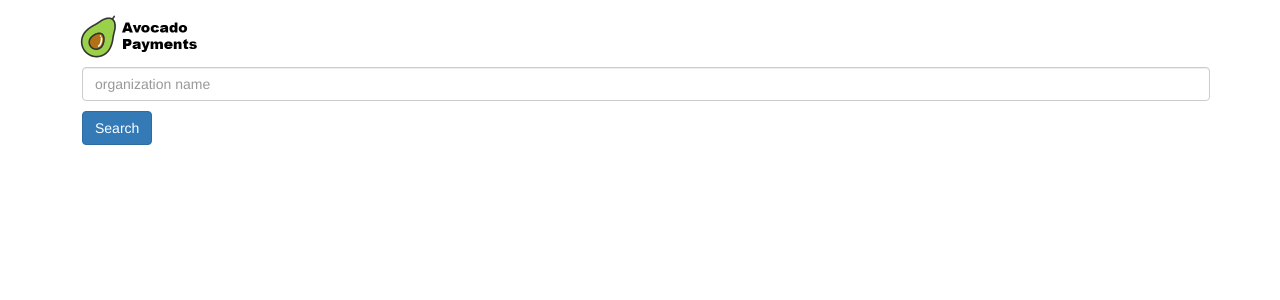
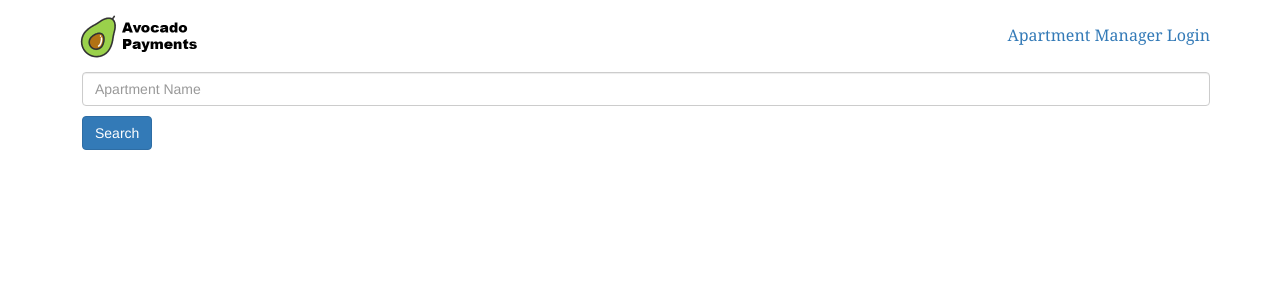
Before and after one commit to TheJegan/payment-ui, an Angular app: page /organization/search in a window 1280 px wide. Shown: the top 300 px of the page. Built offline with nearby package versions, Linux system fonts and the light colour scheme.

Commit message:
more demo friendly

```diff
--- a/src/app/app-navigation/app-navigation.component.css
+++ b/src/app/app-navigation/app-navigation.component.css
@@ -0,0 +1,28 @@
+
+
+.__row
+{
+    width:100%;
+    padding-bottom: 65px;
+}
+
+.__left {
+	font-size: 11.5pt;
+	font-family: Georgia;
+	display: inline;
+    float:left;
+}
+.__right {
+	margin: 0.5em 0 0.5em 0;
+	padding: 0.5em 0 0.5em 10px;
+	font-size: 12pt;
+	font-family: Georgia;
+	color: white;
+	-moz-border-radius: 5px;
+	border-radius: 5px;
+	-webkit-border-radius: 5px;
+	display: inline;
+  float:right;
+  margin-top: 16px;
+
+}
--- a/src/app/app-navigation/app-navigation.component.html
+++ b/src/app/app-navigation/app-navigation.component.html
@@ -1,5 +1,27 @@
-<div>
+<!-- <div>
   <a href="/">
     <img src="assets/WebsiteLogo.png" style="width:150px;padding-top: 10px;">
   </a>
+</div> -->
+
+<!-- <div class="row">
+  <div class="col-md-6">
+    <a href="/">
+    <img src="assets/WebsiteLogo.png" style="width:150px;padding-top: 10px;">
+   </a>
+  </div>
+  <div class="col-md-6">
+    <a href="organization/search"> Apartment Manager Login </a>
+  </div>
+</div> -->
+
+<div class="__row">
+  <div class="__left">
+    <a href="/">
+      <img src="assets/WebsiteLogo.png" style="width:150px;padding-top: 10px;">
+    </a>
+  </div>
+  <div class="__right">
+    <a href="organization/search"> Apartment Manager Login </a>
+  </div>
 </div>
--- a/src/app/home/home.component.html
+++ b/src/app/home/home.component.html
@@ -1,7 +1,7 @@
 <app-organization-create></app-organization-create>
 
-<br /><br />
+<!-- <br /><br />
 <p>
-  Already have a member?
-  <a href="organization/search"> Look up apartments </a>
-</p>
+
+  <a href="organization/search"> Apartment Manager Login </a>
+</p> -->
--- a/src/app/organization-create/organization-create.component.html
+++ b/src/app/organization-create/organization-create.component.html
@@ -4,4 +4,4 @@
 <p><input name="state" placeholder="state" value="WA" class="form-control" #state></p>
 <p><input name="zip" placeholder="zip" value="98109" class="form-control" #zip></p>
 
-<button (click)="createOrganization(name, address, city, state, zip)" type="button" class="btn btn-primary"> create </button>
+<button (click)="createOrganization(name, address, city, state, zip)" type="button" class="btn btn-primary"> Create Login </button>
--- a/src/app/organization-list/organization-list.component.html
+++ b/src/app/organization-list/organization-list.component.html
@@ -1,5 +1,5 @@
 <div *ngFor="let organization of organizations">
-  <a href="/organization/{{organization._id}}"> {{organization.name}} </a>
+  <a href="/organization/{{organization._id}}/payment-create"> {{organization.name}} </a>
 </div>
 
 <div *ngIf="!organizations.length">
--- a/src/app/organization-search/organization-search.component.html
+++ b/src/app/organization-search/organization-search.component.html
@@ -1,2 +1,2 @@
-<p><input name="organization" placeholder="organization name"  class="form-control" #name></p>
+<p><input name="organization" placeholder="Apartment Name"  class="form-control" #name></p>
 <button (click)="searchByName(name)" type="button" class="btn btn-primary"> Search </button>
```
